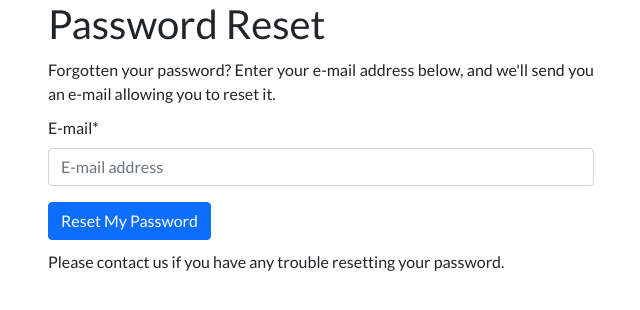
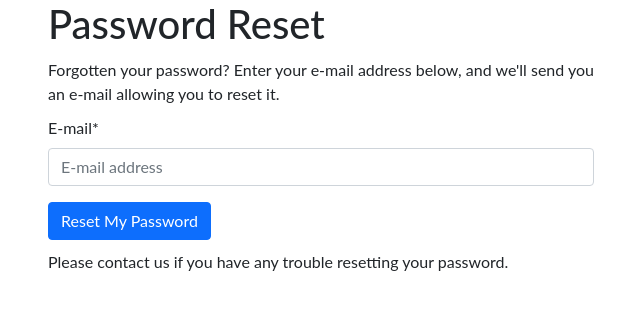
Before and after one commit to tadeoos/house-of-refuge, a Django app: page /accounts/password/reset/ in a window 1280 px wide. Shown: the top 310 px of the page, without its empty margins (319-959 px from the left). Run offline with Django 3.2, Linux system fonts and the light colour scheme; parts of the project's set-up code (start-up, migrations or seed data) failed here and were passed over; some libraries are stand-ins or nearby versions; some web fonts are replaced.

Commit message:
proxima-nova-font

```diff
--- a/house_of_refuge/templates/base.html
+++ b/house_of_refuge/templates/base.html
@@ -15,7 +15,7 @@
 
     <!-- Your stuff: Third-party CSS libraries go here -->
     <!-- This file stores project-specific CSS -->
-      <link href='http://fonts.googleapis.com/css?family=Lato:400,700' rel='stylesheet' type='text/css'>
+      <link rel="stylesheet" href="https://use.typekit.net/kqq2eih.css">
       <link href="https://cdn.jsdelivr.net/npm/bootstrap@5.1.3/dist/css/bootstrap.min.css" rel="stylesheet"
             integrity="sha384-1BmE4kWBq78iYhFldvKuhfTAU6auU8tT94WrHftjDbrCEXSU1oBoqyl2QvZ6jIW3" crossorigin="anonymous">
 
```
